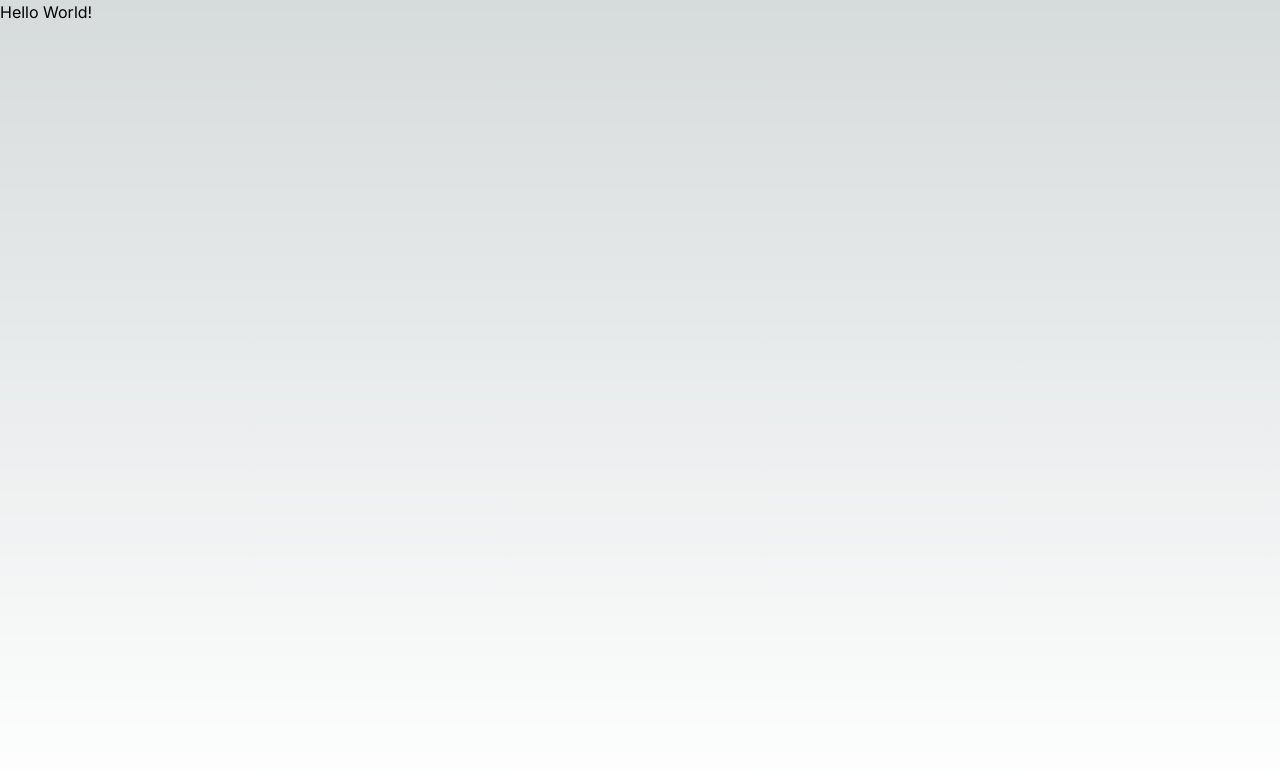
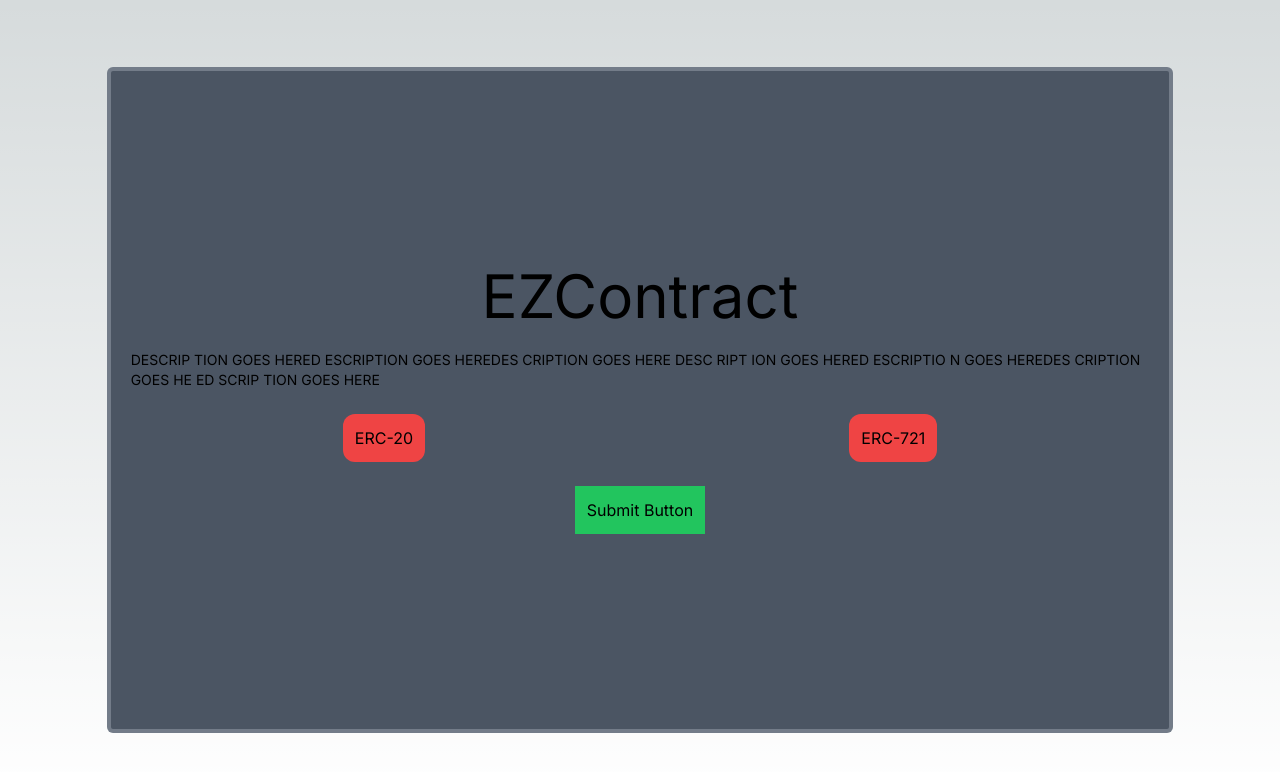
Before and after one commit to yanukadeneth99/EZContract, a Next.js app: page / in a window 1280 px wide. Shown: the top 772 px of the page. Built offline with nearby package versions, Linux system fonts and the light colour scheme.

Commit message:
Setup Home Page

```diff
--- a/src/app/page.tsx
+++ b/src/app/page.tsx
@@ -1,7 +1,20 @@
 export default function Home() {
   return (
-    <main className="h-screen w-screen">
-      <p>Hello World!</p>
+    <main className="h-screen w-screen flex justify-center items-center">
+      <div className="w-5/6 h-5/6 bg-gray-600 border-gray-400/50 border-4 rounded-md p-5 flex justify-center items-center flex-col space-y-6">
+        <h1 className="text-4xl md:text-5xl lg:text-6xl">EZContract</h1>
+        <p className="text-sm md:text-md 2xl:text-xl">
+          DESCRIP TION GOES HERED ESCRIPTION GOES HEREDES CRIPTION GOES HERE
+          DESC RIPT ION GOES HERED ESCRIPTIO N GOES HEREDES CRIPTION GOES HE ED
+          SCRIP TION GOES HERE
+        </p>
+        <div className="flex flex-row justify-around items-center w-full">
+          <p className="p-3 bg-red-500 rounded-xl">ERC-20</p>
+          <p className="p-3 bg-red-500 rounded-xl">ERC-721</p>
+        </div>
+        {/* Replace with Connect Wallet - Rainbowkit */}
+        <p className="bg-green-500 p-3">Submit Button</p>
+      </div>
     </main>
   );
 }
```
